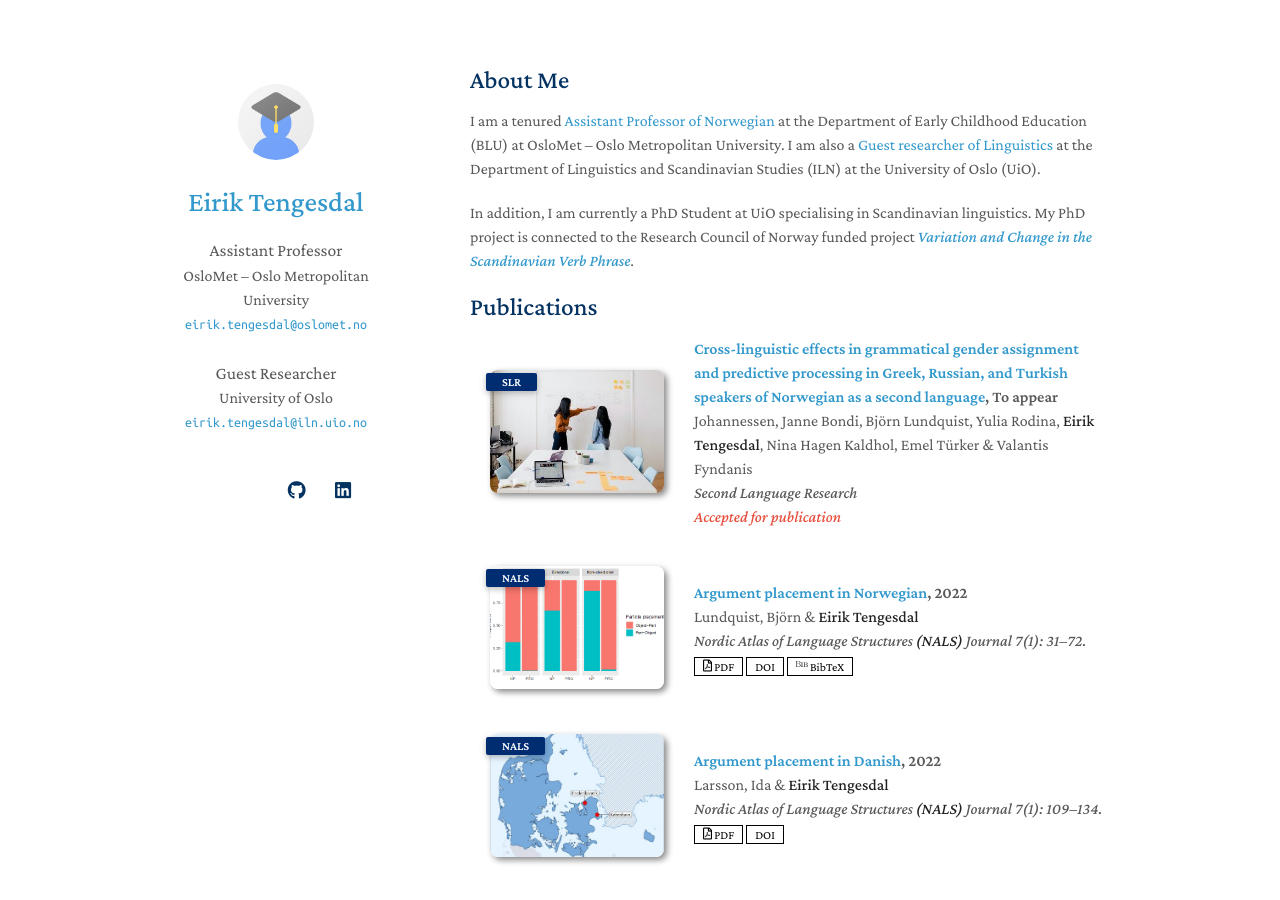
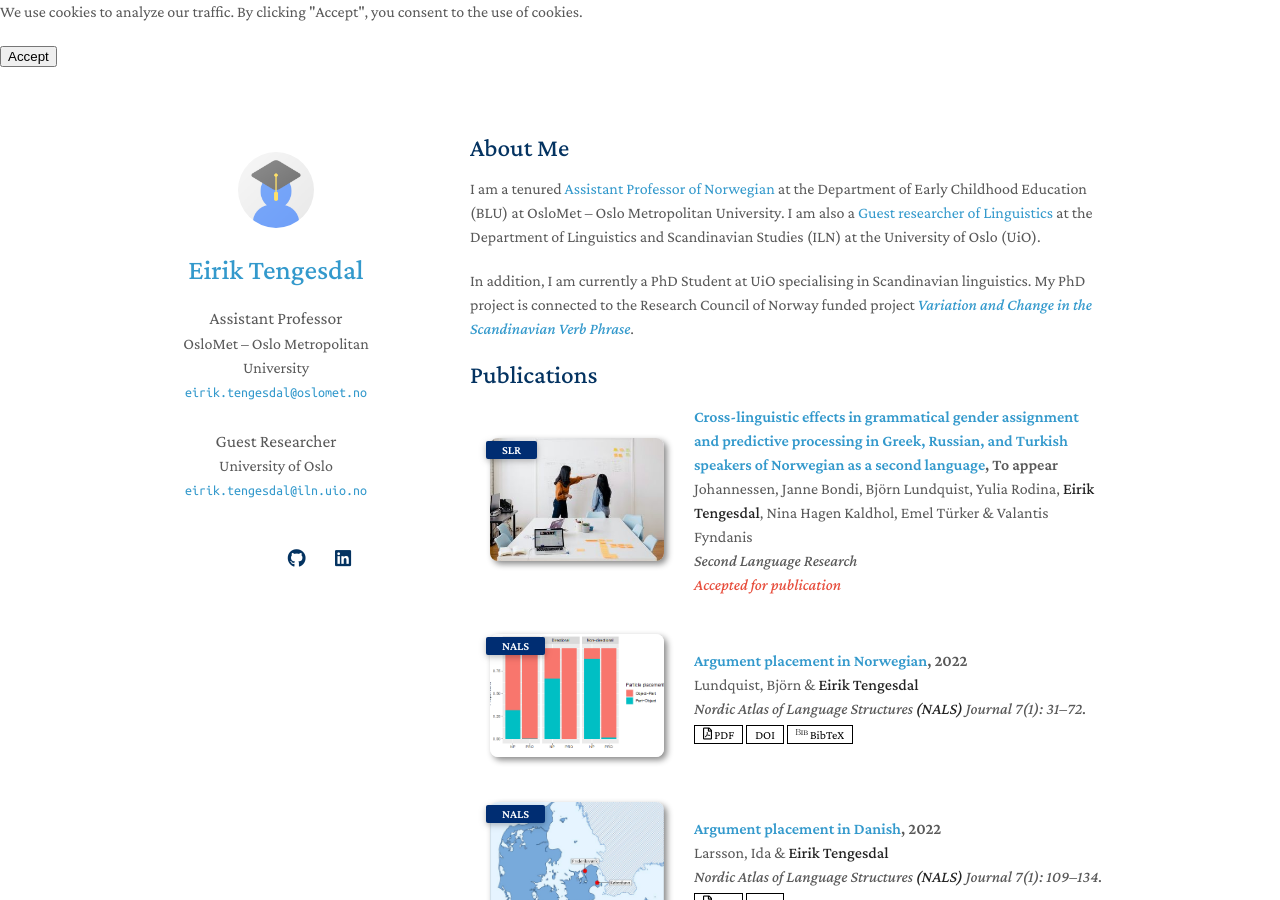
Before and after one commit to EirikTengesdal/eiriktengesdal.no-old, a Jekyll site: the page built from index.md, in a window 1280 px wide and 900 px high. Built offline with Jekyll 4.4.1, drawn with Linux system fonts in a browser that asks for light colours; nearby versions of some CDN libraries; a style sheet for code colours, icons or effects is not loaded; our own code applies the rules of GitHub Pages for plain Markdown files.

Commit message:
Update homepage.html

```diff
--- a/_layouts/homepage.html
+++ b/_layouts/homepage.html
@@ -35,20 +35,38 @@
     <link rel="stylesheet" href="./assets/css/style-no-dark-mode.css">
     <link rel="stylesheet" href="./assets/css/publications-no-dark-mode.css">
     {% endif %}
-
-    {% if site.google_analytics %}
-    <!-- Google tag (gtag.js) -->
-    <script async src="https://www.googletagmanager.com/gtag/js?id={{ site.google_analytics }}"></script>
-    <script>
-      window.dataLayer = window.dataLayer || [];
-      function gtag(){dataLayer.push(arguments);}
-      gtag('js', new Date());
-
-      gtag('config', '{{ site.google_analytics }}');
-    </script>
-    {% endif %}
   </head>
   <body>
+    <!-- Cookie consent banner -->
+    <div id="cookie-banner">
+      <p>We use cookies to analyze our traffic. By clicking "Accept", you consent to the use of cookies.</p>
+      <button onclick="acceptCookies()">Accept</button>
+    </div>
+    <!-- Google Analytics -->
+    <script>
+      function acceptCookies() {
+        // Hide the cookie banner
+        document.getElementById('cookie-banner').style.display = 'none';
+
+        // Load Google Analytics
+        var script = document.createElement('script');
+        script.src = 'https://www.googletagmanager.com/gtag/js?id={{ site.google_analytics }}';
+        script.async = true;
+        document.head.appendChild(script);
+
+        window.dataLayer = window.dataLayer || [];
+        function gtag(){dataLayer.push(arguments);}
+        gtag('js', new Date());
+        gtag('config', '{{ site.google_analytics }}');
+
+        // Load ClustrMaps
+        var script = document.createElement('script');
+        script.src = '//clustrmaps.com/globe.js?d={{ site.clustrmaps_id }}';
+        script.id = 'clstr_globe';
+        document.body.appendChild(script);
+      }
+    </script>
+
     <div class="wrapper">
       <header>
 
```
